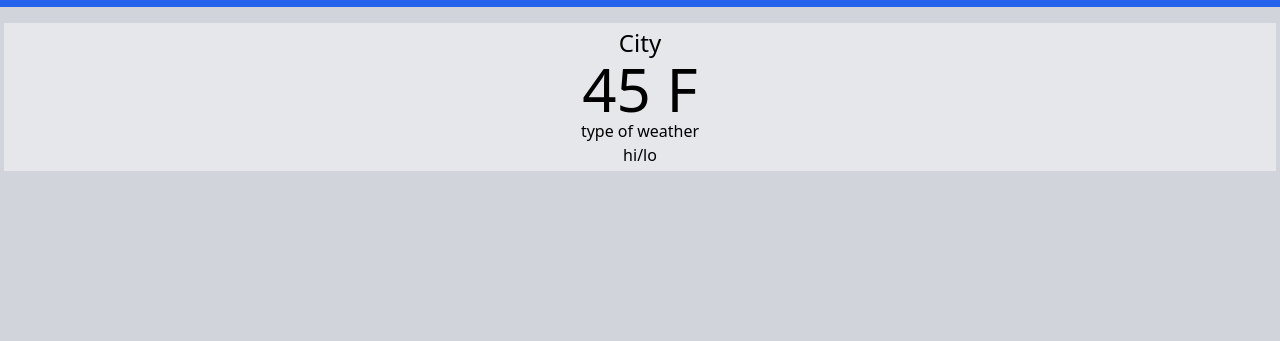
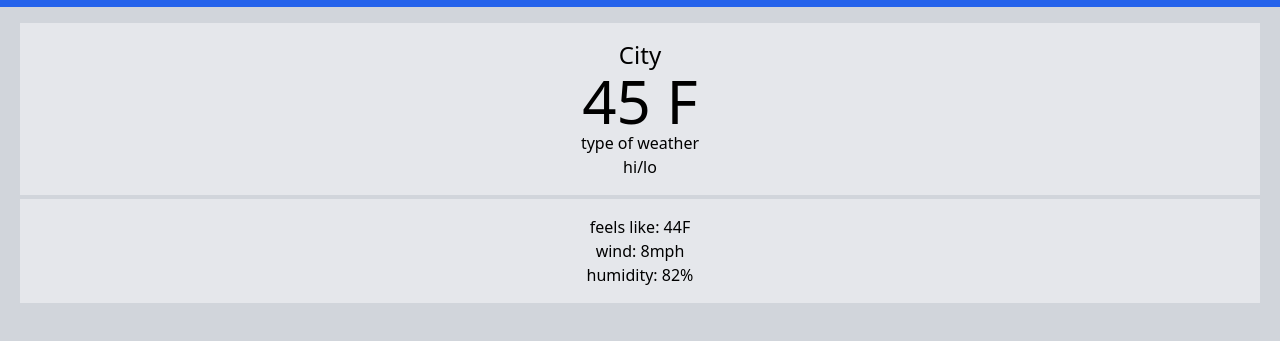
Before and after one commit to ralphorteza/weather-app, a website built with webpack: page dist/index.html in a window 1280 px wide. Shown: the part 57-398 px from the top of the page. Built offline with nearby package versions, Linux system fonts and the light colour scheme.

Commit message:
Create mock day-stats module

```diff
--- a/dist/index.html
+++ b/dist/index.html
@@ -26,16 +26,20 @@
   </form>
   </nav>
   <!-- main content -->
-  <div class="py-2 sm:py-4">
+  <div class="flex flex-col  min-w-[320px] py-2  gap-1 sm:p-4">
     <!-- temp now -->
-    <div class="flex flex-col items-center bg-gray-200 mx-1 py-1">
+    <div class="flex flex-col items-center bg-gray-200 mx-1 p-4">
       <p class="text-2xl">City</p>
       <p class="text-6xl font-medium">45 F</p>
       <p class="text-md">type of weather</p>
       <p class="text-md">hi/lo</p>
     </div>
     <!-- day stats -->
-    <div></div>
+    <div class="flex flex-col items-center bg-gray-200 mx-1 p-4">
+      <p class="text-md">feels like: 44F</p>
+      <p class="text-md">wind: 8mph</p>
+      <p class="text-md">humidity: 82%</p>
+    </div>
     <!-- hourly -->
     <!-- week forecast -->
     <div></div>
```
